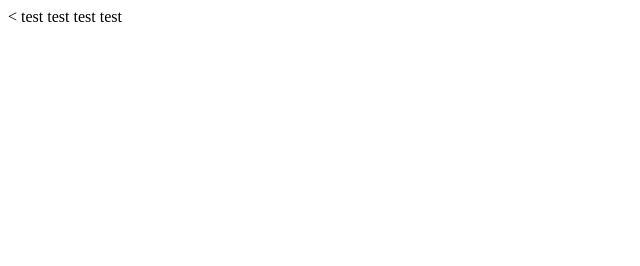
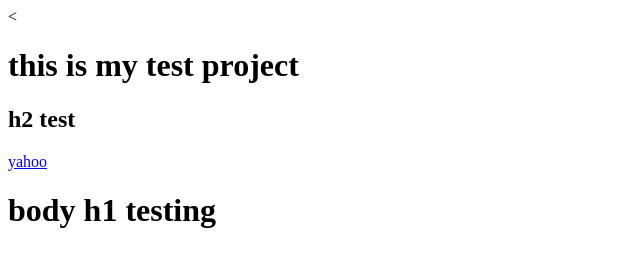
Before and after one commit to tarikpwns/BootCampOne, a plain HTML site: page pages/dayone.html in a window 1280 px wide. Shown: the whole page, without its empty margins (0-640 px from the left). Drawn offline with Linux system fonts and the light colour scheme.

Commit message:
my chenges to the page

```diff
--- a/pages/dayone.html
+++ b/pages/dayone.html
@@ -2,8 +2,12 @@
 <<html>
 <head>
 	<title>Tariks page</title>
-</head>test
-<body>test
-
-</body>test
-</html>test
+</head>
+<body>
+ <h1>this is my test project</h1>
+ <h2>h2 test</h2>
+ <h3></h3>
+ <a href="http://www.yahoo.com">yahoo</a>
+</body>
+<h1>body h1 testing</h1>
+</html>
```
